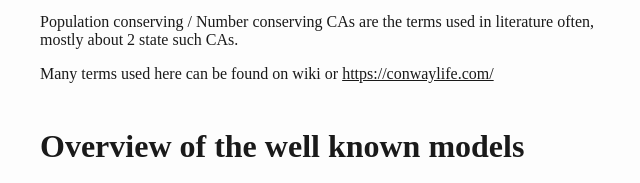
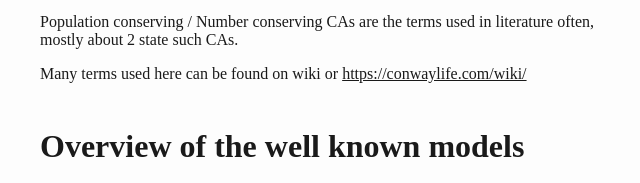
Before and after one commit to weightan/mass_conservation_ca_blogpost, a plain HTML site: page index.html in a window 1280 px wide. Shown: the part 324-507 px from the top of the page, 312-952 px from the left. Drawn offline with Linux system fonts and the light colour scheme.

Commit message:
Add files via upload

```diff
--- a/index.html
+++ b/index.html
@@ -186,7 +186,7 @@ assumed to have 0 mass.</p>
 <p>Population conserving / Number conserving CAs are the terms used in
 literature often, mostly about 2 state such CAs.</p>
 <p>Many terms used here can be found on wiki or <a
-href="https://conwaylife.com/">https://conwaylife.com/</a></p>
+href="https://conwaylife.com/wiki/">https://conwaylife.com/wiki/</a></p>
 <h1 id="overview-of-the-well-known-models">Overview of the well known
 models</h1>
 <ul>
```
